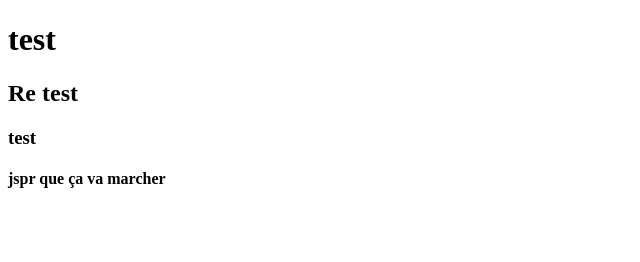
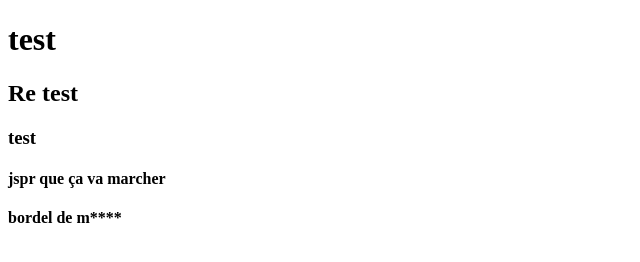
Before and after one commit to JDuflot/ToDoList, a plain HTML site: page index.html in a window 1280 px wide. Shown: the whole page, without its empty margins (0-640 px from the left). Drawn offline with Linux system fonts and the light colour scheme.

Commit message:
miiiiiaaaaaawwwwww

```diff
--- a/index.html
+++ b/index.html
@@ -13,7 +13,7 @@
 <h2>Re test</h2>
 <h3>test</h3>
 <h4>jspr que ça va marcher</h4>
-
+<h4>bordel de m****</h4>
 
 <script src="./main.js"></script>
 </body>
```
